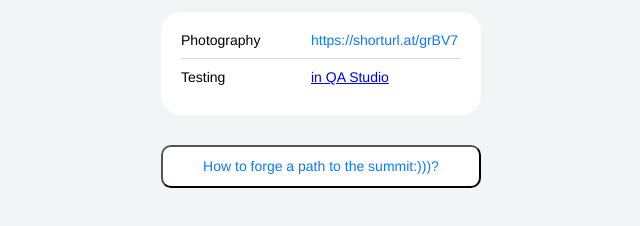
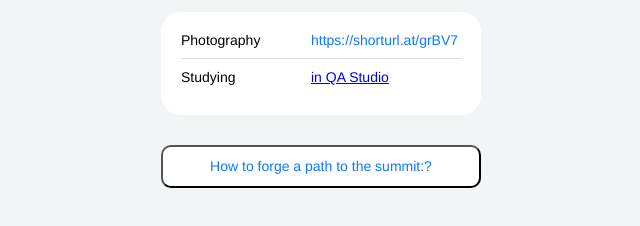
Before and after one commit to NarminaAliyeva-qa/cv, a plain HTML site: page index.html in a window 1280 px wide. Shown: the part 510-736 px from the top of the page, 319-959 px from the left. Drawn offline with Linux system fonts and the light colour scheme.

Commit message:
links title

```diff
--- a/index.html
+++ b/index.html
@@ -57,7 +57,7 @@
             <a class="linsk__link" href="https://shorturl.at/grBV7">https://shorturl.at/grBV7</a>
           </li>
           <li class="links__link">
-            <p class="links__title">Testing</p>
+            <p class="links__title">Studying</p>
             <a class="links__link" href="@noraalie@06gmail.com">in QA Studio</a>
 
           </li>
@@ -65,7 +65,7 @@
       </section>
     </main>
     <footer>
-      <button type = "button" class="button-link" href=""> How to forge a path to the summit:)))? </button>
+      <button type = "button" class="button-link" href=""> How to forge a path to the summit:? </button>
     </footer>
     <script type="text/javascript" src="js.js"></script>
   </body>
```
